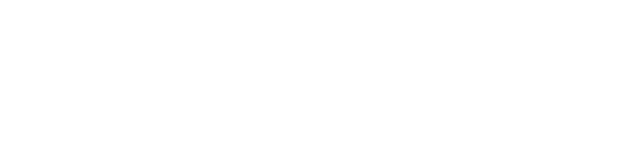
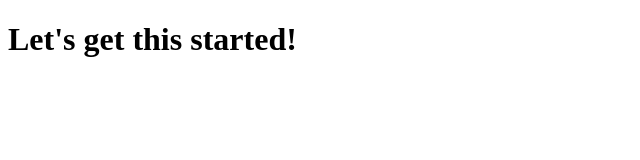
Before and after one commit to Sruthilaya-306/my_web_dev_path, a plain HTML site: page testnew.html in a window 1280 px wide. Shown: the whole page, without its empty margins (0-640 px from the left). Drawn offline with Linux system fonts and the light colour scheme.

Commit message:
just checking

```diff
--- a/testnew.html
+++ b/testnew.html
@@ -1,6 +1,11 @@
 <!DOCTYPE html>
+<html>
 <head>
     <title>
-
+        Web Dev Starter
     </title>
 </head>
+<body>
+<h1>Let's get this started!</h1>
+</body>
+</html>
```
